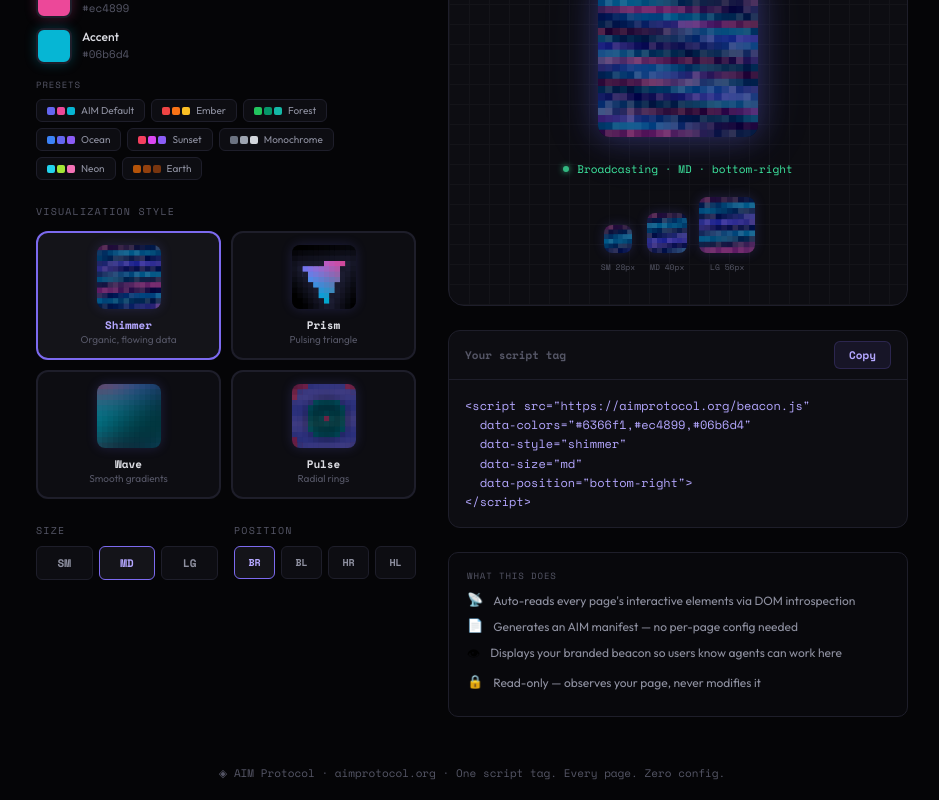
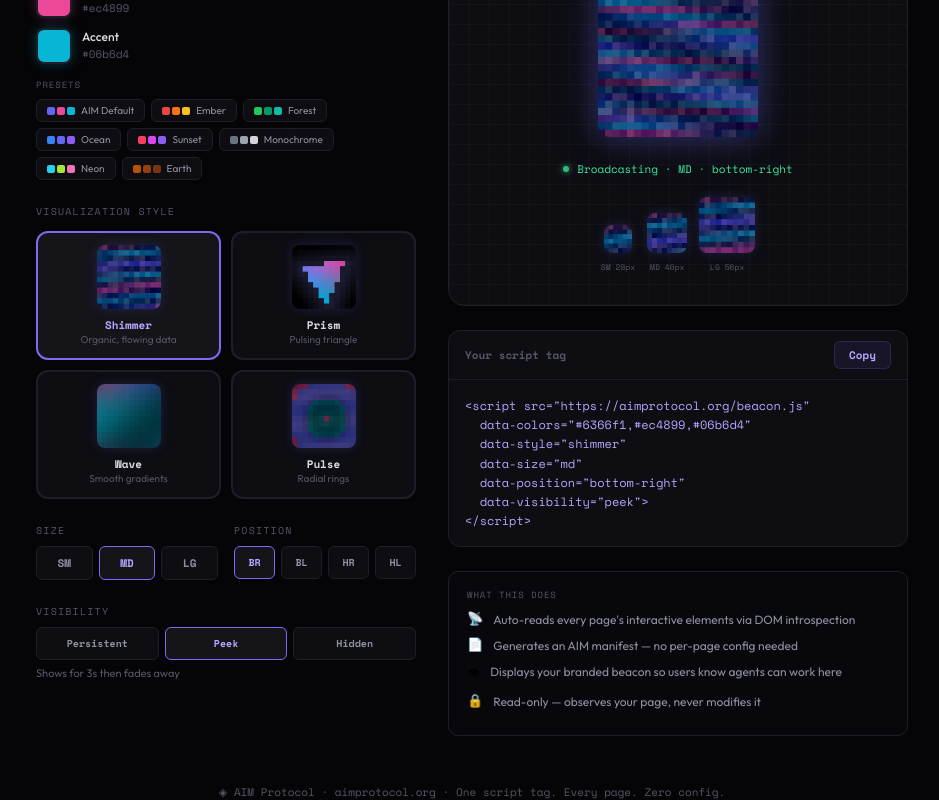
Before and after one commit to aimprotocol/web, a React (Vite) app: page / in a window 1280 px wide. Shown: the part 367-1167 px from the top of the page, without its empty margins (168-1107 px from the left). Built offline with nearby package versions, Linux system fonts and the light colour scheme.

Commit message:
Add visibility selector to beacon generator page
- New control with Persistent / Peek / Hidden toggle buttons
- Each option shows a brief description of what it does
- Generated script tag now includes data-visibility attribute

```diff
--- a/src/App.jsx
+++ b/src/App.jsx
@@ -449,6 +449,7 @@
   const [style, setStyle] = useState("shimmer");
   const [size, setSize] = useState("md");
   const [position, setPosition] = useState("bottom-right");
+  const [visibility, setVisibility] = useState("peek");
   const [copied, setCopied] = useState(false);
   const [showAbout, setShowAbout] = useState(false);
 
@@ -458,7 +459,8 @@
   data-colors="${colors.join(",")}"
   data-style="${style}"
   data-size="${size}"
-  data-position="${position}">
+  data-position="${position}"
+  data-visibility="${visibility}">
 </script>`;
 
   const handleCopy = () => {
@@ -645,6 +647,37 @@
                 </div>
               </div>
             </div>
+
+            {/* Visibility */}
+            <div>
+              <div style={{
+                fontFamily: "'Space Mono', monospace", fontSize: 10, color: C.textMuted,
+                letterSpacing: "0.12em", textTransform: "uppercase", marginBottom: 8,
+              }}>Visibility</div>
+              <div style={{ display: "flex", gap: 6 }}>
+                {[
+                  ["persistent", "Persistent"],
+                  ["peek", "Peek"],
+                  ["hidden", "Hidden"],
+                ].map(([val, label]) => (
+                  <button key={val} onClick={() => setVisibility(val)} style={{
+                    flex: 1, padding: "8px 0", background: visibility === val ? C.surfaceLight : C.surface,
+                    border: `1.5px solid ${visibility === val ? C.accent : C.border}`,
+                    borderRadius: 6, color: visibility === val ? C.accentBright : C.textDim,
+                    fontFamily: "'Space Mono', monospace", fontSize: 10, fontWeight: 700,
+                    cursor: "pointer", transition: "all 0.2s",
+                  }}>{label}</button>
+                ))}
+              </div>
+              <div style={{
+                fontFamily: "'Outfit', sans-serif", fontSize: 11, color: C.textMuted,
+                marginTop: 6, lineHeight: 1.4,
+              }}>
+                {visibility === "persistent" && "Always visible on the page"}
+                {visibility === "peek" && "Shows for 3s then fades away"}
+                {visibility === "hidden" && "Protocol runs, no visual beacon"}
+              </div>
+            </div>
           </div>
 
           {/* Right: Preview + Code */}
```
